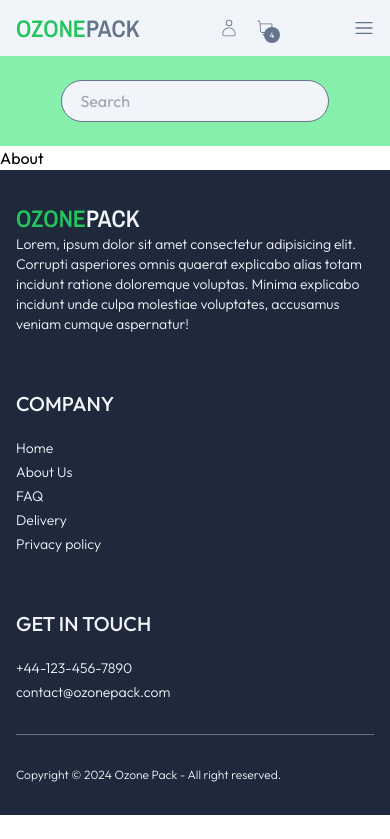
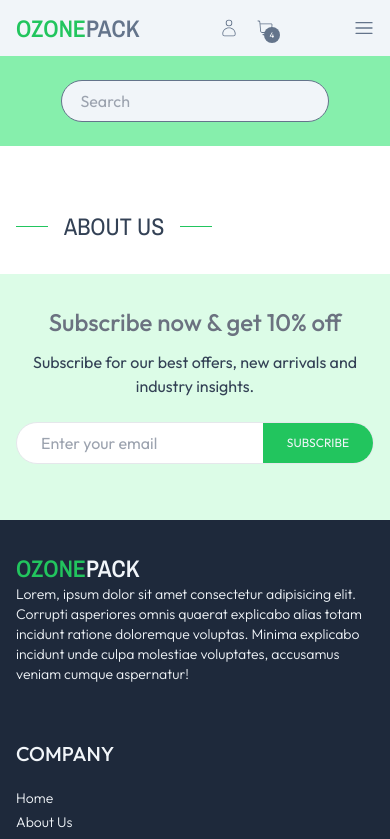
Before and after one commit to CristianAlexa/ozonepack, a React (Vite) app: page /about in a window 390 px wide. Shown: the top 839 px of the page. Built offline with nearby package versions, Linux system fonts and the light colour scheme.

Commit message:
mobile menu bugs fixed

```diff
--- /dev/null
+++ b/src/components/About/AboutComp.jsx
@@ -0,0 +1,11 @@
+import SectionTitle from "../SectionTitle"
+
+const AboutComp = () => {
+    return <>
+    <div className="text ">
+        <SectionTitle >ABOUT US</SectionTitle>
+    </div>
+    </>
+}
+
+export default AboutComp
--- /dev/null
+++ b/src/components/Accordion.jsx
@@ -0,0 +1,8 @@
+
+
+
+const Accordion = () => {
+    return <div>Accordion</div>
+}
+
+export default Accordion
--- a/src/pages/About.jsx
+++ b/src/pages/About.jsx
@@ -1,5 +1,17 @@
+// components
+import Section from '../components/Section';
+import AboutComp from '../components/About/AboutComp'
+import SubscribeBlock from '../components/SubscribeBlock/SubscribeBlock';
+
 const About = () => {
-  return <div>About</div>;
+  return <>
+        <Section>
+          <AboutComp />
+        </Section>
+        <Section bgColor={"bg-green-100"}>
+        < SubscribeBlock />
+      </Section>
+  </>;
 };
 
 export default About;
```
